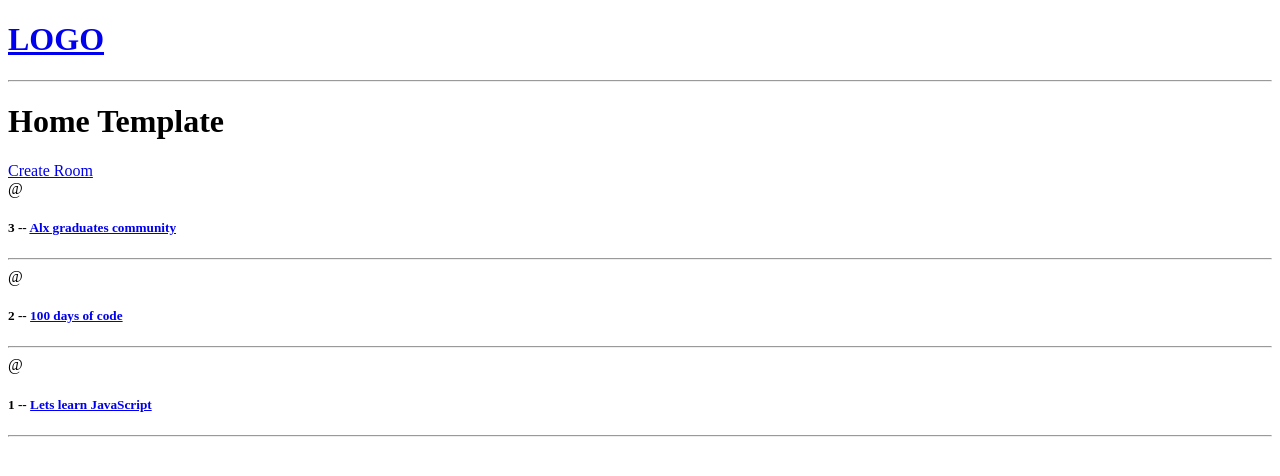
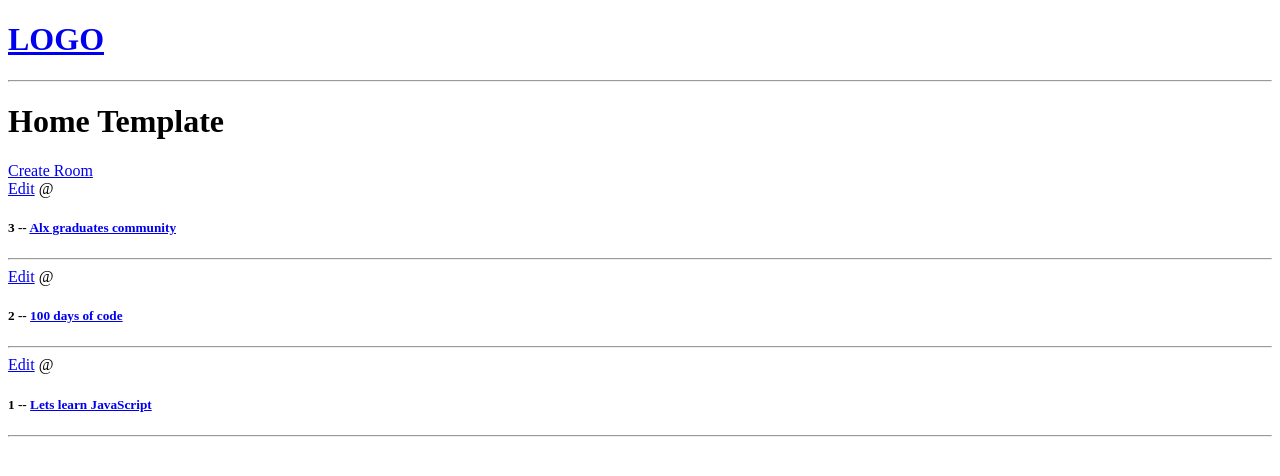
Before and after one commit to MachariaP/StudyBud, a Django app: page / in a window 1280 px wide. Shown: the top 476 px of the page. Run offline with Django 5.2, Linux system fonts and the light colour scheme; data comes from the database, SQL or seed files in the repository.

Commit message:
Added edit links for existing rooms on home page

```diff
--- a/studybud/base/templates/base/home.html
+++ b/studybud/base/templates/base/home.html
@@ -11,6 +11,7 @@
     <div>
         {% for room in rooms %}
             <div>
+                <a href="{% url 'update-room' room.id %}">Edit</a>
                 <span>@{{room.host.username }}</span>
                 <h5>{{room.id}} -- <a href="{% url 'room' room.id %}">{{room.name}}</a></h5>
                 <small>{{room.topic.name}}</small>
```
